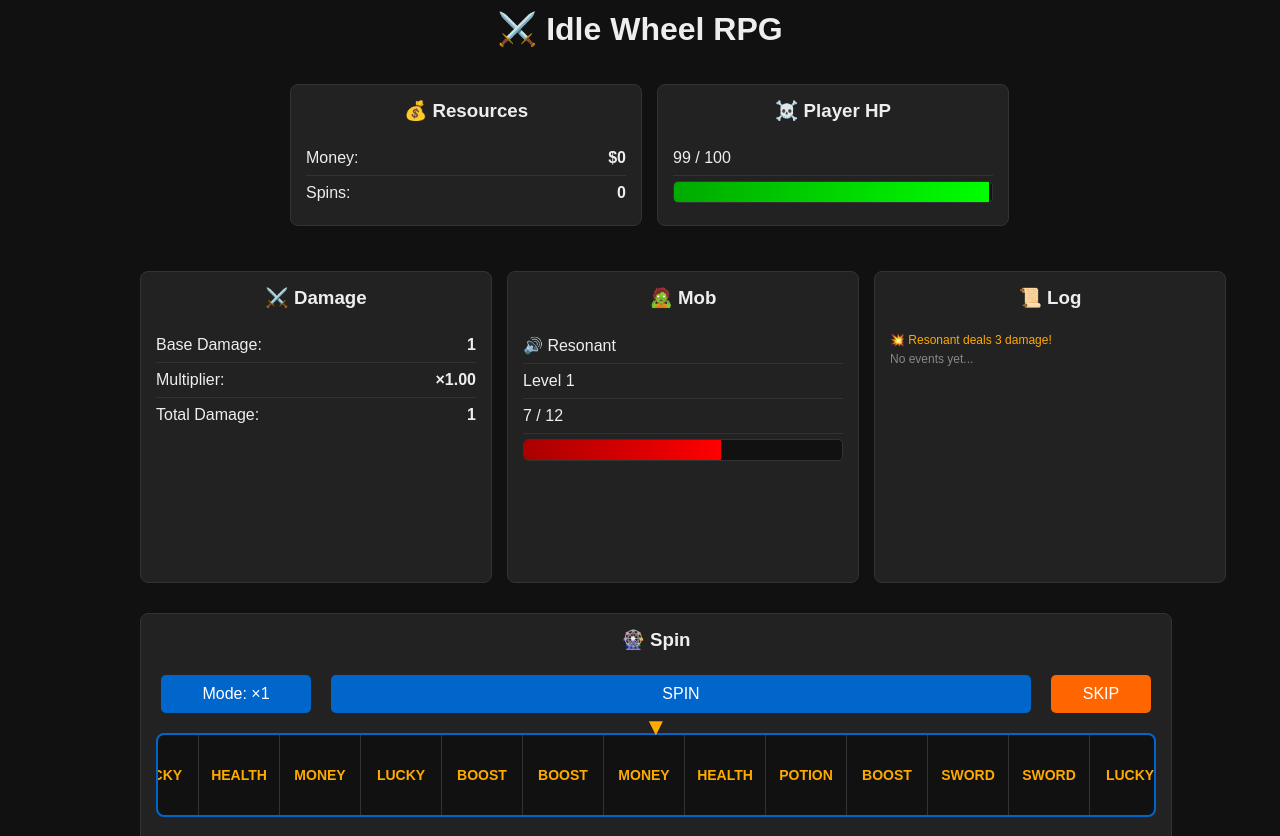
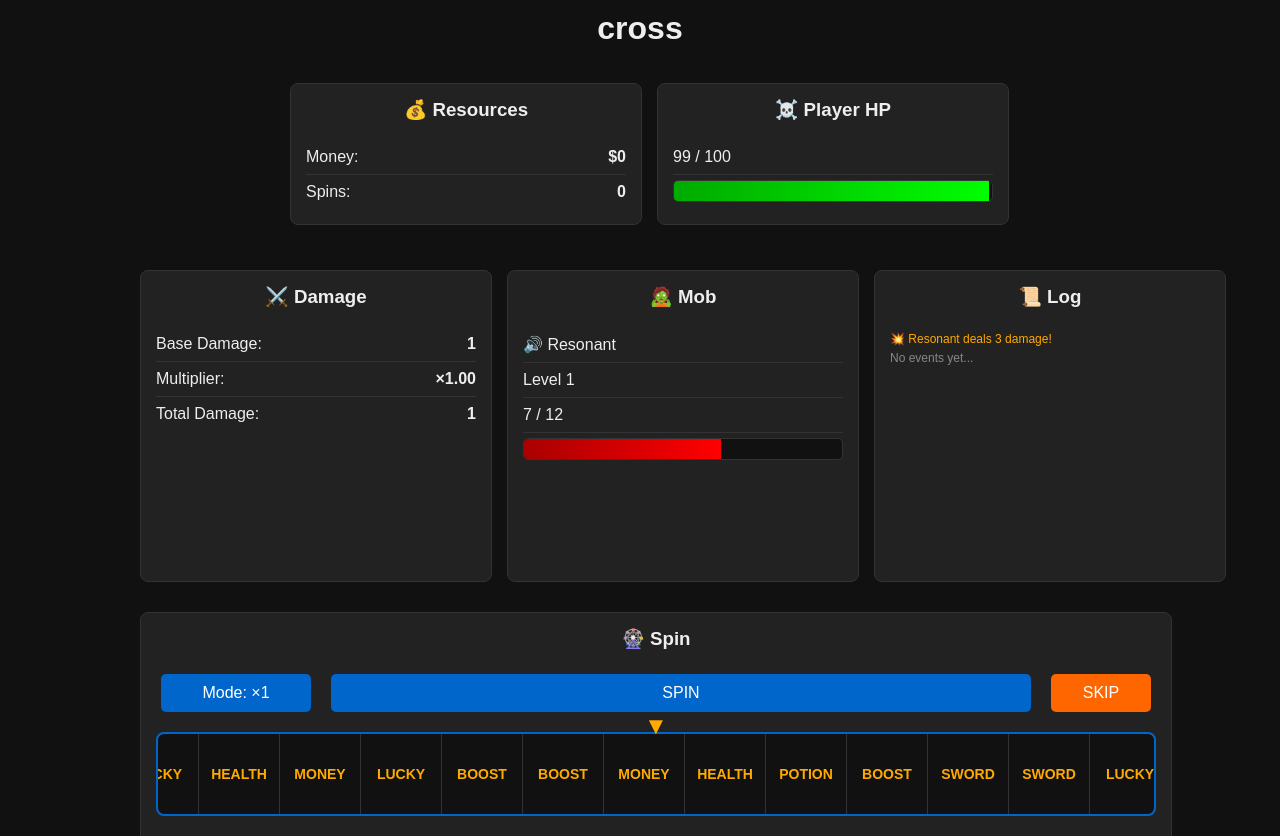
Before and after one commit to Ixelune/crooss, a plain HTML site: page index.html in a window 1280 px wide. Shown: the top 836 px of the page. Drawn offline with Linux system fonts and the light colour scheme.

Commit message:
v1.7.1
im just having a bad day yk

```diff
--- a/index.html
+++ b/index.html
@@ -1,13 +1,13 @@
 <!DOCTYPE html>
 <html>
 <head>
-  <title>Idle Wheel RPG</title>
+  <title>cross</title>
   <link rel="stylesheet" href="styles.css">
 </head>
 <body>
 
 <div class="container">
-  <h1>⚔️ Idle Wheel RPG</h1>
+  <h1>cross</h1>
 
   <div class="grid">
     <div class="box">
```
